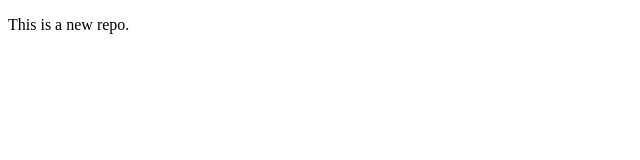
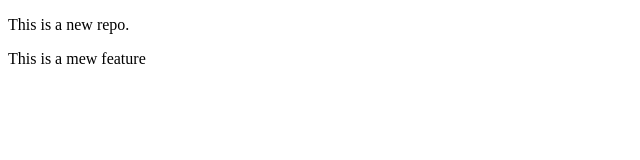
Before and after one commit to AnjalBaniya/localrepo, a plain HTML site: page index.html in a window 1280 px wide. Shown: the whole page, without its empty margins (0-640 px from the left). Drawn offline with Linux system fonts and the light colour scheme.

Commit message:
Add new feature

```diff
--- a/index.html
+++ b/index.html
@@ -7,5 +7,6 @@
 </head>
 <body>
     <p>This is a new repo.</p>
+    <p>This is a mew feature</p>
 </body>
 </html>
```
